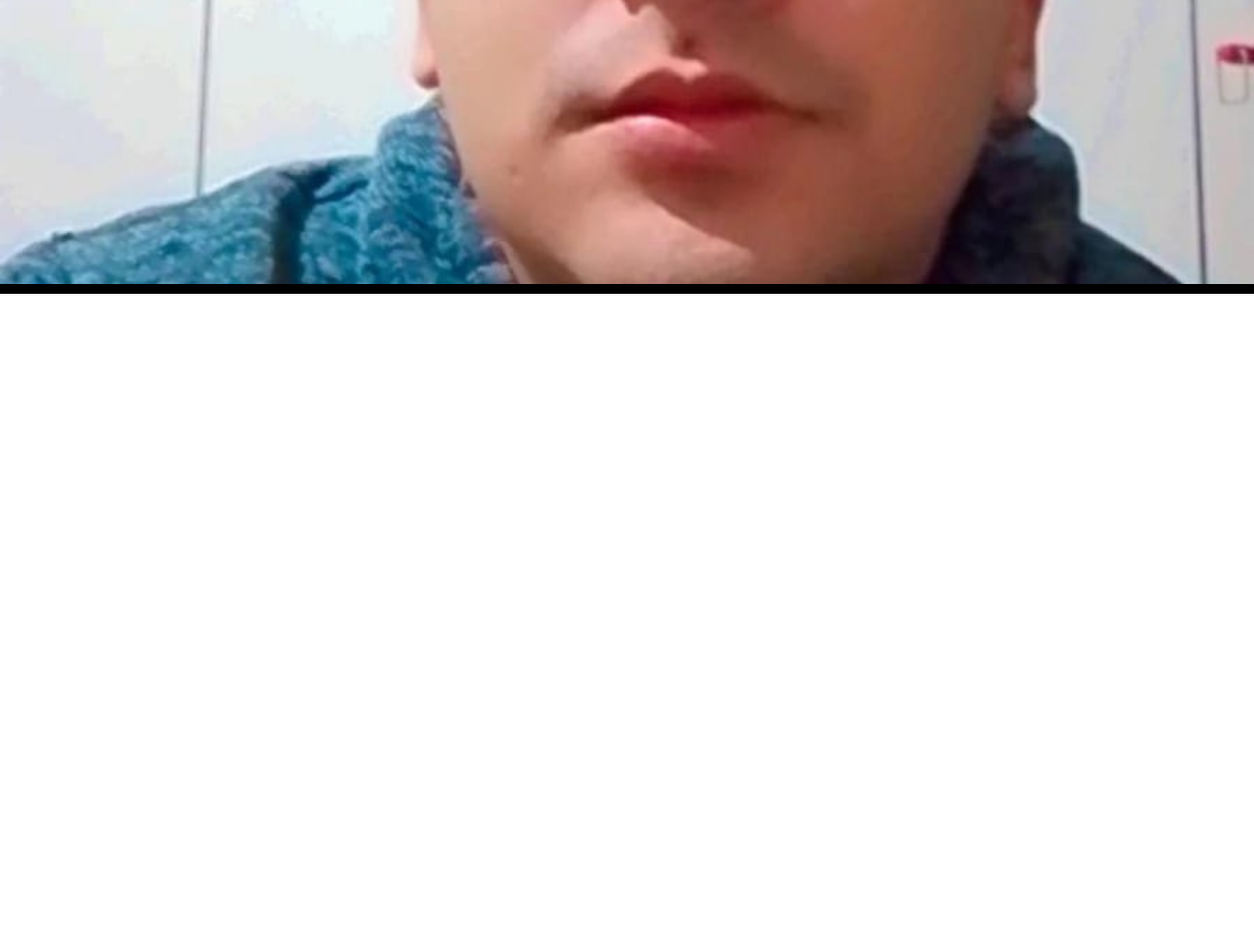
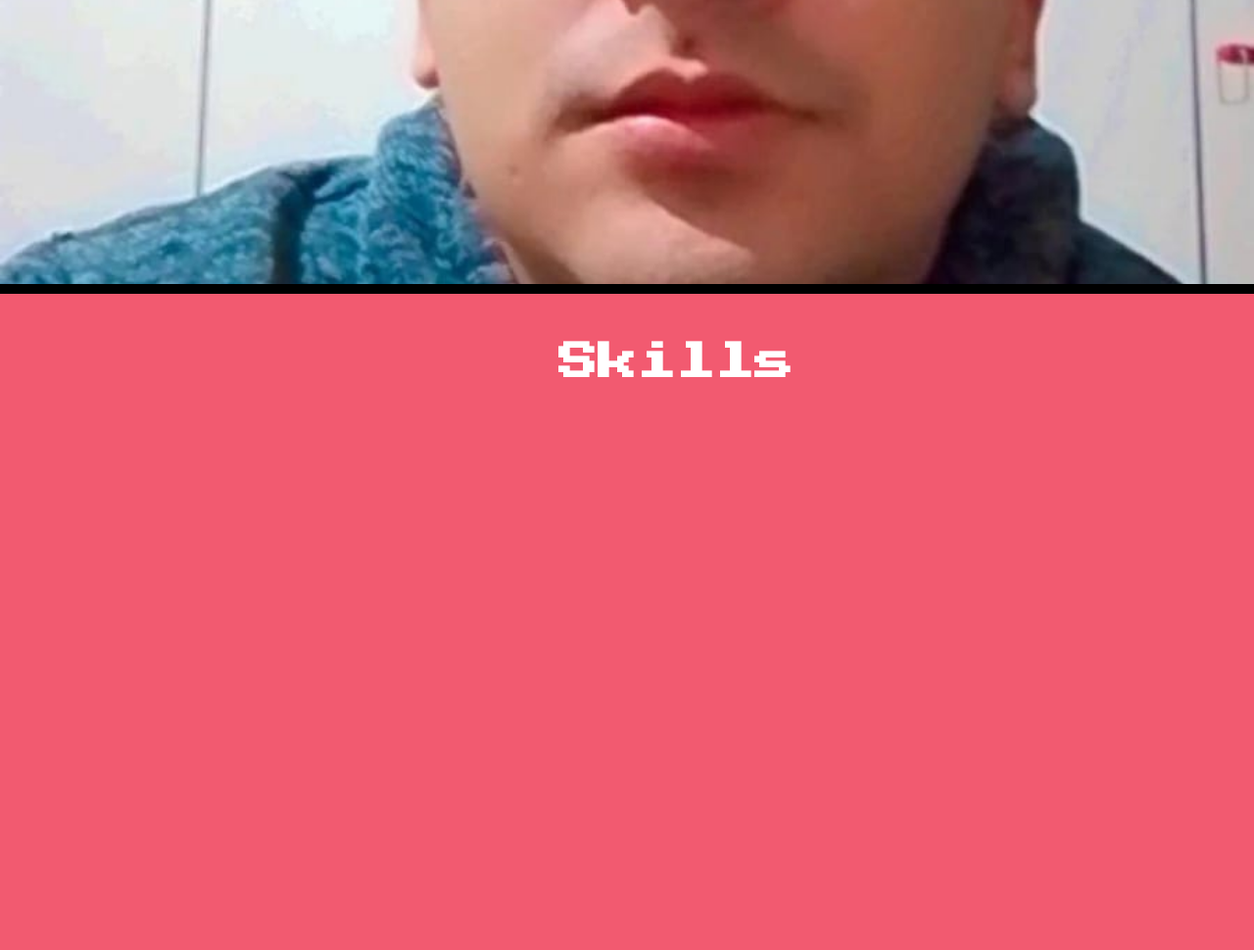
Before and after one commit to Fernando-skovic/curso-html-css-feliz, a plain HTML site: page index.html in a window 1280 px wide. Shown: the part 1310-2280 px from the top of the page at 98% size. Before the commit the page ends 1610 px from the top, so only its background shows below. Drawn offline with Linux system fonts and the light colour scheme.

Commit message:
create the second variation

```diff
--- /dev/null
+++ b/CSS/componentes/banner_skill.css
@@ -0,0 +1,26 @@
+.banner_skill{
+
+        background-color: #F25A70;
+        color: #fff;
+        height: 1200px;
+        padding-top: 50px;
+        padding-left: 100px;
+        border-bottom: solid #000 10px;
+
+}
+
+
+
+
+
+
+
+
+.linguagens{
+
+    display:flex;
+    justify-content: space-around;
+    font-size: 30px;
+    font-family: "Press Start 2P", sans-serif;
+
+}
--- a/CSS/componentes/title.css
+++ b/CSS/componentes/title.css
@@ -7,3 +7,10 @@
 
 
 }
+
+.title.-second {
+
+      color: #fff;
+      text-shadow: none;
+      text-align: center;
+}
--- a/index.html
+++ b/index.html
@@ -17,6 +17,9 @@
         <link rel="stylesheet" href="CSS/componentes/action.css">
         <link rel="stylesheet" href="CSS/componentes/header.css">
         <link rel="stylesheet" href="CSS/componentes/banner.css">
+        <link  rel="stylesheet" href="CSS/componentes/banner_skill.css">
+        <link rel="stylesheet" href="CSS/componentes/title_skill.css">
+
 
     </head>
 
@@ -47,5 +50,16 @@
                 </div>
             </div>
         </section>
+
+        <section class="banner_skill">
+            <div>
+                <h2 class="title -second">Skills</h2>
+            </div>
+
+
+
+
+
+        </section>
     </body>
 </html>
```
